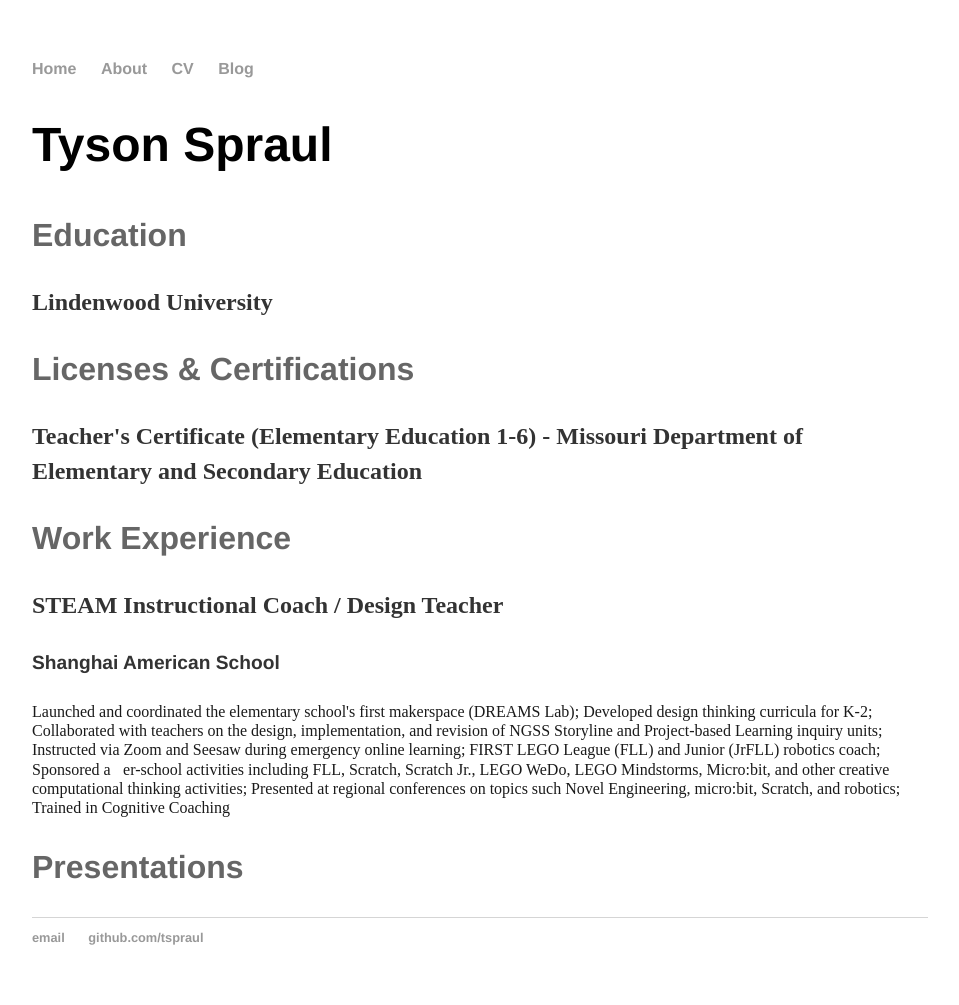
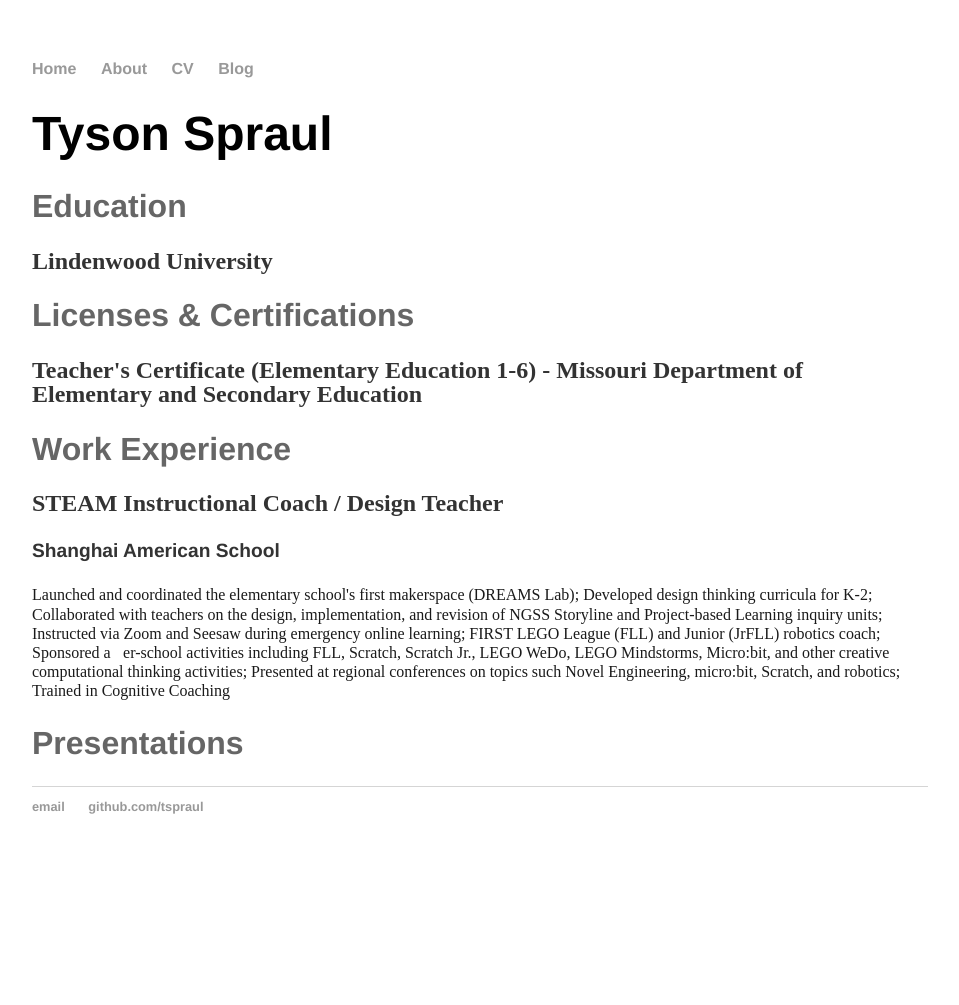
Before and after one commit to tspraul/tspraul, a Jekyll site: the page built from cv/index.html, in a window 1280 px wide. Shown: the whole page, without its empty margins (160-1119 px from the left). Built offline with Jekyll 4.4.1, drawn with Linux system fonts in a browser that asks for light colours; after the commit the page ends 900 px from its top, so only the background shows below that.

Commit message:
Update main.css

```diff
--- a/css/main.css
+++ b/css/main.css
@@ -20,7 +20,7 @@ a:hover {
     text-decoration: underline;
 }
 h1, h2, h3, h4, h5, h6 {
-  line-height: 1.45;
+  line-height: 1;
 }
 h1 {
     font-size: 3em;
```
